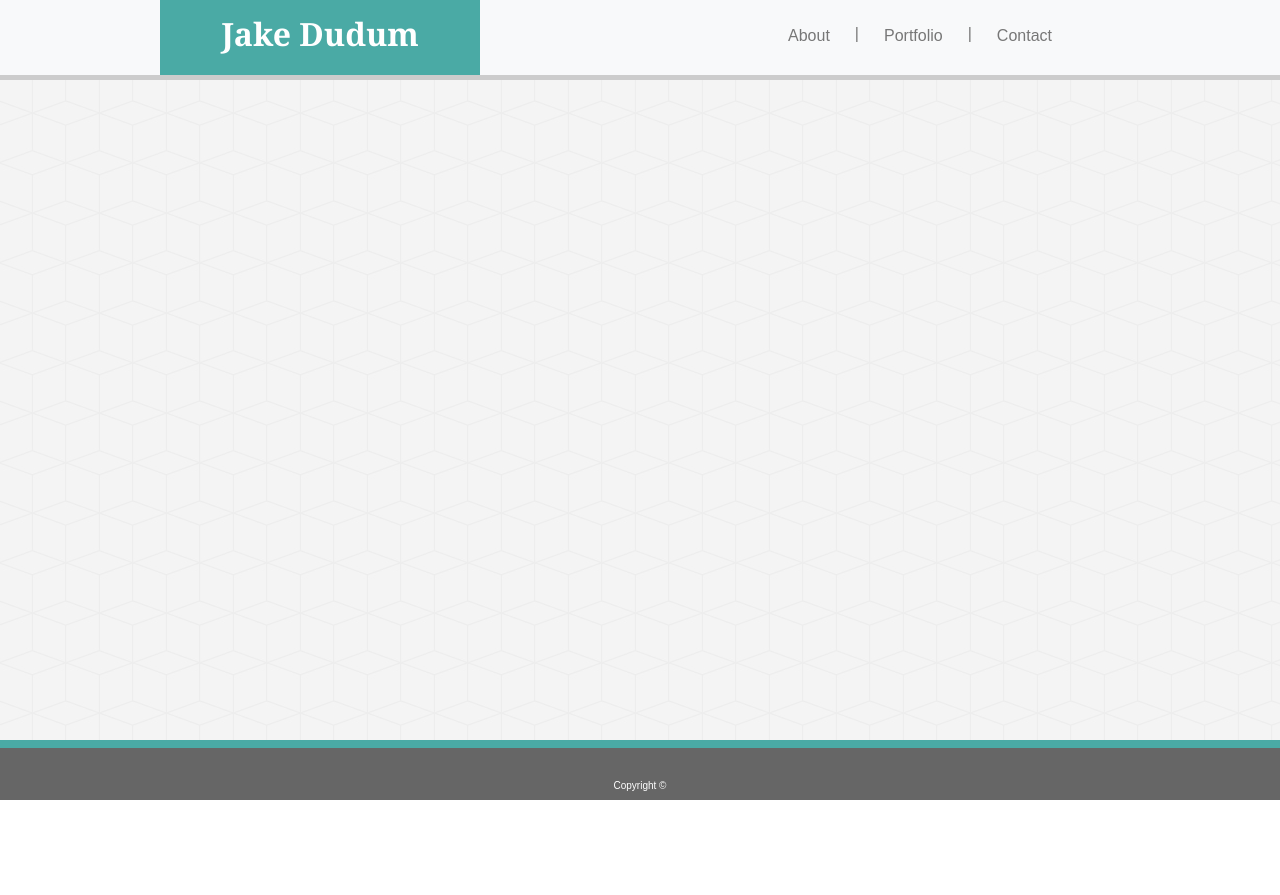
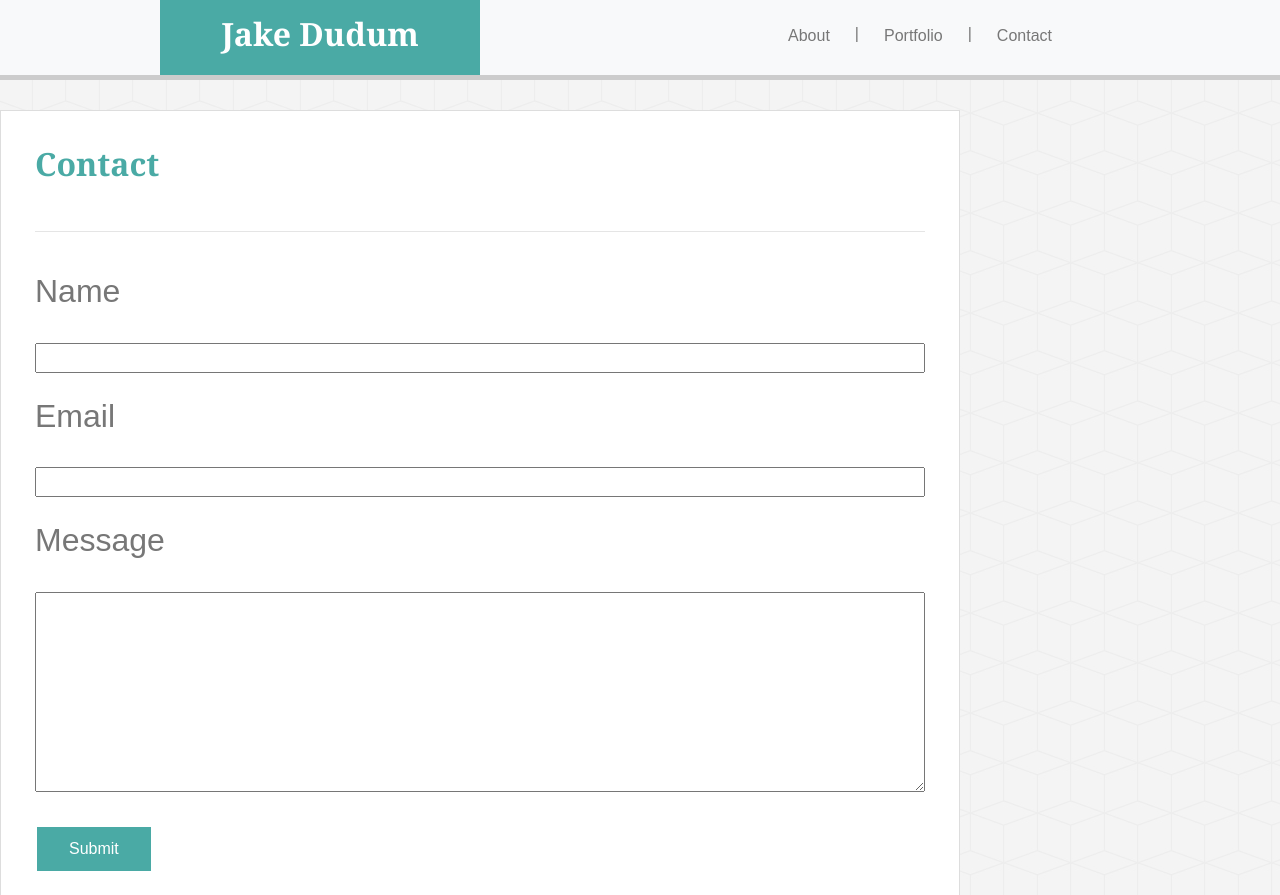
Before and after one commit to JakeDudum/Bootstrap-Portfolio, a plain HTML site: page contact.html in a window 1280 px wide. Shown: the top 895 px of the page. Before the commit the page ends 800 px from the top, so only its background shows below. Drawn offline with nearby package versions, Linux system fonts and the light colour scheme.

Commit message:
Added in content of <section> tags from Basic-Portfolio file contact.html to Bootstrap-Portfolio contact.html

```diff
--- a/contact.html
+++ b/contact.html
@@ -37,6 +37,28 @@
     </div>
   </nav>
 
+  <section class="content">
+
+    <h1 id="heading">Contact</h1>
+
+    <br>
+    <hr><br>
+
+    <form action="#">
+
+      <h2>Name</h2><br>
+      <input class="data" type="text" name="Name"><br><br>
+
+      <h2>Email</h2><br>
+      <input class="data" type="text" name="Email"><br><br>
+
+      <h2>Message</h2><br>
+      <textarea class="message" type="text" name="Message"></textarea><br><br>
+
+      <input id="submit" type="button" value="Submit">
+    </form>
+  </section>
+
 
   <footer class="footer no-gutters">
     <div class="container col-12">
```
